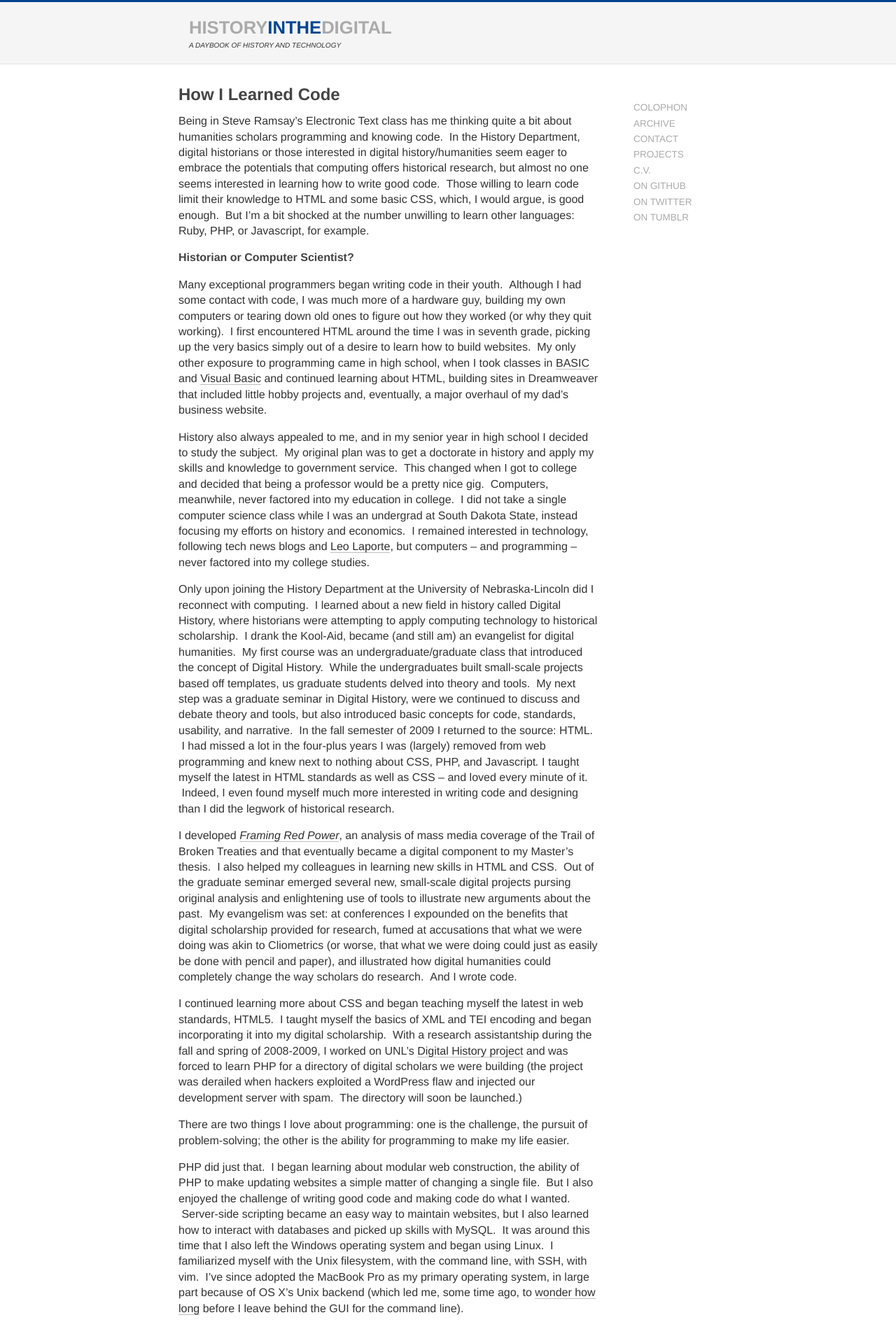
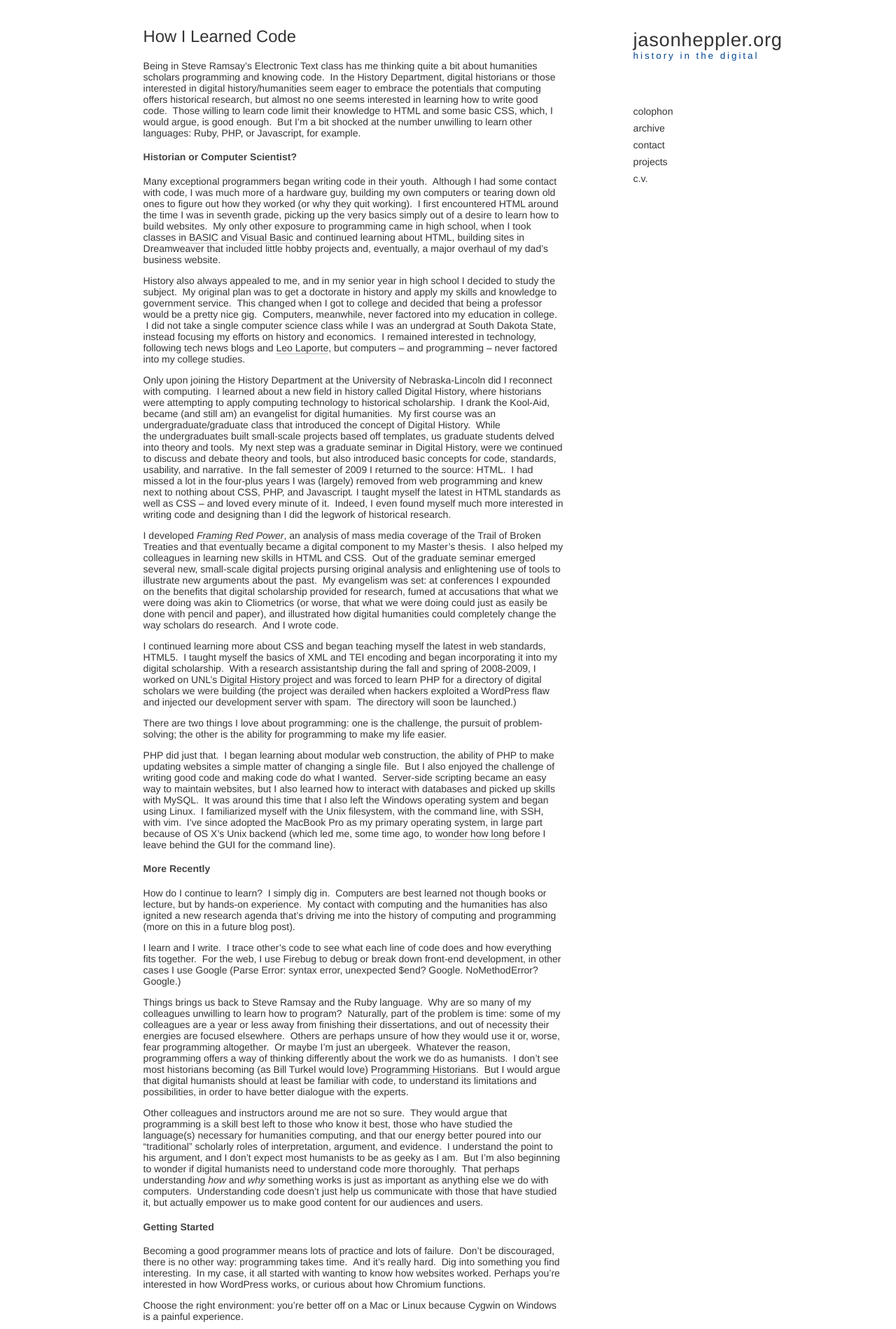
Before and after one commit to hepplerj/jekyll-blog, a Jekyll site: the page built from _posts/2010-12-03-how-i-learned-code.markdown, in a window 1280 px wide. Shown: the top 1899 px of the page at 70% size. Built offline with Jekyll 4.4.1, drawn with Linux system fonts in a browser that asks for light colours; some web fonts are replaced; Markdown is read by kramdown in place of the engine named in the settings; some of the changed text lies outside the part shown.

Commit message:
Updates to design and pushing new posts

```diff
--- a/_layouts/default.html
+++ b/_layouts/default.html
@@ -20,61 +20,37 @@
 
 </head>
 <body>
-  <header class="menubar">
-    <div id="container">
-        <a href="/">History<span>inthe</span>Digital</a>
-        <div class="subhead_desc">a daybook of history and technology</div>
+  <div id="container">
+
+    <div id="content">
+
+      <div class="entry">
+      {{ content }}
+      </div>
+
+      <section id="sidebar">
+        <h1><a href="/">jasonheppler.org</a></h1>
+        <p class="tagline">history in the digital</p>
+
+        <ul>
+          <li><a href="about.html">colophon</a></li>
+          <li><a href="archives.html">archive</a></li>
+          <li><a href="contact.html">contact</a></li>
+          <li><a href="http://projects.jasonheppler.org">projects</a></li>
+          <li><a href="http://cv.jasonheppler.org">c.v.</a></li>
+        </ul>
+      </section>
+
     </div>
-  </header>
-
-  <div id="clear"></div>
-
-  <div id="primary">
-    <div class="inside">
-      <div class="primary">
-        <article class="post">
-          <div class="content">
-            {{ content }}
-            <br />
-          </div>
-        </article>
-
-      </div>
 
       <div class="footer">
          <p>Powered by <a href="http://github.com/mojombo/jekyll">Jekyll</a>.</p>
-         <p>Jason Heppler | Historian, Writer, Coffee Enthusiast | jheppler.unl@gmail.com</p>
+         <p>Jason Heppler | Historian, Writer, Technologist, Coffee Enthusiast | jheppler.unl@gmail.com</p>
 
           <p>
           <a rel="license" href="http://creativecommons.org/licenses/by/3.0/"><img alt="Creative Commons License" style="border-width:0" src="http://i.creativecommons.org/l/by/3.0/80x15.png" /></a>
           </p>
-
-        </div>
-
-    </div>
-
-    <div id="sidebar">
-      <div class="nav">
-      <ul>
-        <li><a href="/about.html">colophon</a></li>
-        <li><a href="/archives.html">archive</a></li>
-        <li><a href="/contact.html">contact</a></li>
-        <li><a href="http://projects.jasonheppler.org">projects</a></li>
-        <li><a href="http://cv.jasonheppler.org">c.v.</a></li>
-        <li><a href="http://github.com/hepplerj">on github</a></li>
-        <li><a href="http://twitter.com/jaheppler">on twitter</a></li>
-        <li><a href="http://blog.jasonheppler.org">on tumblr</a></li>
-      </ul>
-      </div>
-    </div>
-
   </div>
-
-
-
-
-  </div>
-
 
   <script type="text/javascript">
 
@@ -90,5 +66,6 @@
 
   </script>
 
+
 </body>
 </html>
--- a/css/screen.css
+++ b/css/screen.css
@@ -16,43 +16,50 @@
 } */
 
 body {
-  margin: 0;
-  font-family: 'Helvetica neue', Helvetica, Arial, serif;
-  font-size: 100%;
-  line-height: 140%;
+  font-family: 'Helvetica neue', Helvetica, sans-serif;
+  font-size: 14px;
   color: #333;
-  border-top: 3px solid #004491;
+  padding: 10px;
 }
 
 h1, h2, h3, h4, h5, h6 {
   color: #444;
   font-style: normal;
-  font-weight: 700;
-  margin: 0.5em 0px;
 }
 
 h1 {
-  font-size: 1.5em;
+  font-weight: normal;
+  font-size: 195%;
+  padding: 0;
+  margin: 30px 0 0 0;
+  letter-spacing: 0.7px;
+  line-height: 18px;
 }
 
 h2 {
-  display: block;
-  margin: 0 0 0.33em 0;
-  font-size: 1.5em;
-  font-weight: bold;
-  /*
-  margin-bottom: 1em;
-  font-family: 'Open Sans Condensed', sans-serif;
-  font-size: 2.4em;
-  font-weight: normal;
-  line-height: 1.5em;
-  margin: 0 0 1.25em;
-  text-align: left;
-  */
+    font-size: 1.7em;
+    color: #333;
+    padding: 0;
+    font-weight: normal;
 }
 
 p {
   margin: 1em 0;
+}
+
+a {
+    color: #333;
+    text-decoration: none;
+    border-width: 0 0 0 0;
+    border-style: none;
+}
+
+a:hover {
+    color: #999;
+    text-decoration: none;
+    border: 0;
+    border-width: 0 0 0 0;
+    border-style; none;
 }
 
 table {
@@ -111,12 +118,25 @@
   padding: 0;
   list-style: none;
 }
-
+/*
 #container {
   width: 740px;
   margin-left: auto;
   margin-right: auto;
   margin-top: 20px;
+}
+*/
+
+a.old-posts {
+    font-size: 22px;
+    color: #cccccc;
+    margin-left: 15px;
+    border: 0;
+}
+
+#container {
+    width: 70%;
+    margin: auto;
 }
 
 .menubar {
@@ -207,15 +227,6 @@
         border: 0;
       }
 
-      a {
-        color: #aaa;
-        text-decoration: none;
-      }
-
-      a:hover {
-        color: #004491;
-      }
-
       ul.posts {
         list-style-type: none;
       }
@@ -283,7 +294,7 @@
   padding: 0;
   white-space: nowrap;
 }
-
+/*
 #sidebar {
   color: #666;
   float: right;
@@ -311,7 +322,7 @@
 #sidebar li {
   margin: 0px 0px 0.5em;
 }
-
+*/
 #primary {
   margin: 0px auto;
   width: 770px;
@@ -365,6 +376,47 @@
 
 }
 
+#content {
+    overflow: hidden;
+    width: 1000px;
+    margin: auto;
+}
+
+section#sidebar {
+    float: right;
+    width: 300px;
+}
+
+section#sidebar ul {
+    list-style: none outside;
+    font-size: 14px;
+    color: #333;
+    padding: 0;
+    margin: 0;
+}
+
+section#sidebar ul li {
+    padding: 0;
+    line-height: 24px;
+}
+
+p.tagline {
+    padding: 0;
+    margin: 6px 0 60px 0;
+    font-size: 95%;
+    color: #004491;
+    letter-spacing: 3px;
+    font-family: Helvetica, sans-serif;
+}
+
+.entry {
+    width: 60%;
+    float: left;
+    margin: auto;
+}
+
+
+/*
 .content h2 a {
   color: #004491;
   text-decoration: none;
@@ -373,8 +425,8 @@
 .content h2 a:hover {
   color: black;
 }
-
-article a {
+*/
+.entry a:link {
   color: #303030;
   text-decoration: none;
   border-width: 0 0 1px 0;
@@ -382,8 +434,12 @@
   border-color: silver;
 }
 
-article a:hover {
+.entry a:hover {
   color: #999;
+  text-decoration: none;
+  border: 0;
+  border-width: 0;
+  border-style: none;
 }
 
       .wrap {
@@ -473,8 +529,8 @@
 
 .footer {
   clear: both;
-  font-size: 11px;
   margin: 10px 0 0;
   overflow: hidden;
-  padding: 0 10px;
+  padding: 0;
+  font-size: 11px;
 }
```
Also changed, not shown: _posts/2011-08-23-project-2000-apple-computer.markdown (added, +11 -0 lines), _posts/2011-08-29-the-digital-humanities-seminar.markdown (added, +27 -0 lines), _posts/2011-09-01-organizing-knowledge-and-the-future-of-the-humanities.md (added, +21 -0 lines), _posts/2011-09-04-the-medium-of-digital-humanities.md (added, +19 -0 lines), _posts/2011-09-14-electronic-text-and-the-theory-of-digital-humanities.md (added, +17 -0 lines), index.html (+5 -42 lines), _posts/2010-12-03-how-i-learned-code.markdown (line endings or trailing spaces).
